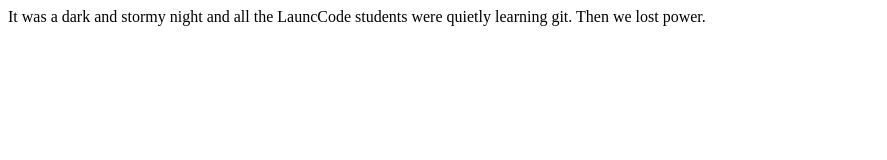
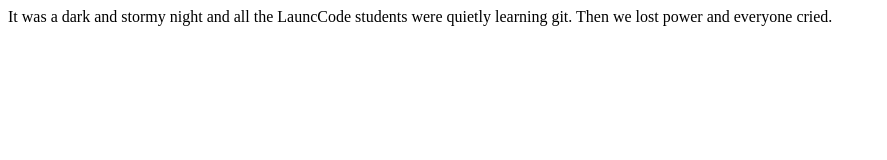
Before and after one commit to hizzity/fireside_story, a plain HTML site: page index.html in a window 1280 px wide. Shown: the whole page, without its empty margins (0-887 px from the left). Drawn offline with Linux system fonts and the light colour scheme.

Commit message:
Added fourth line

```diff
--- a/index.html
+++ b/index.html
@@ -2,7 +2,8 @@
     <boby>
         <p>It was a dark and stormy night
             and all the LauncCode students were quietly learning git.
-            Then we lost power.
+            Then we lost power
+			and everyone cried.
         </p>
     </boby>
 </html>
```
